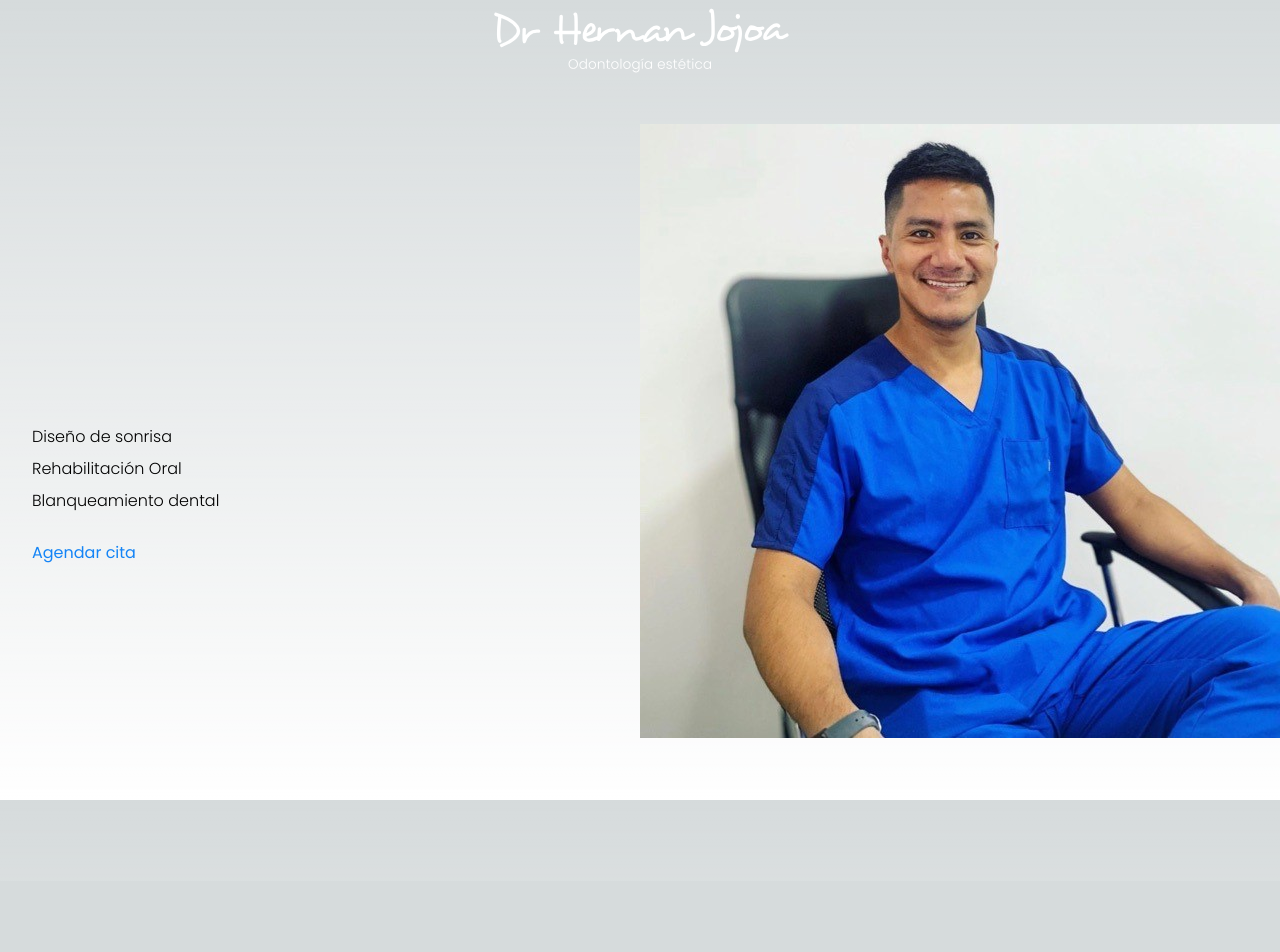
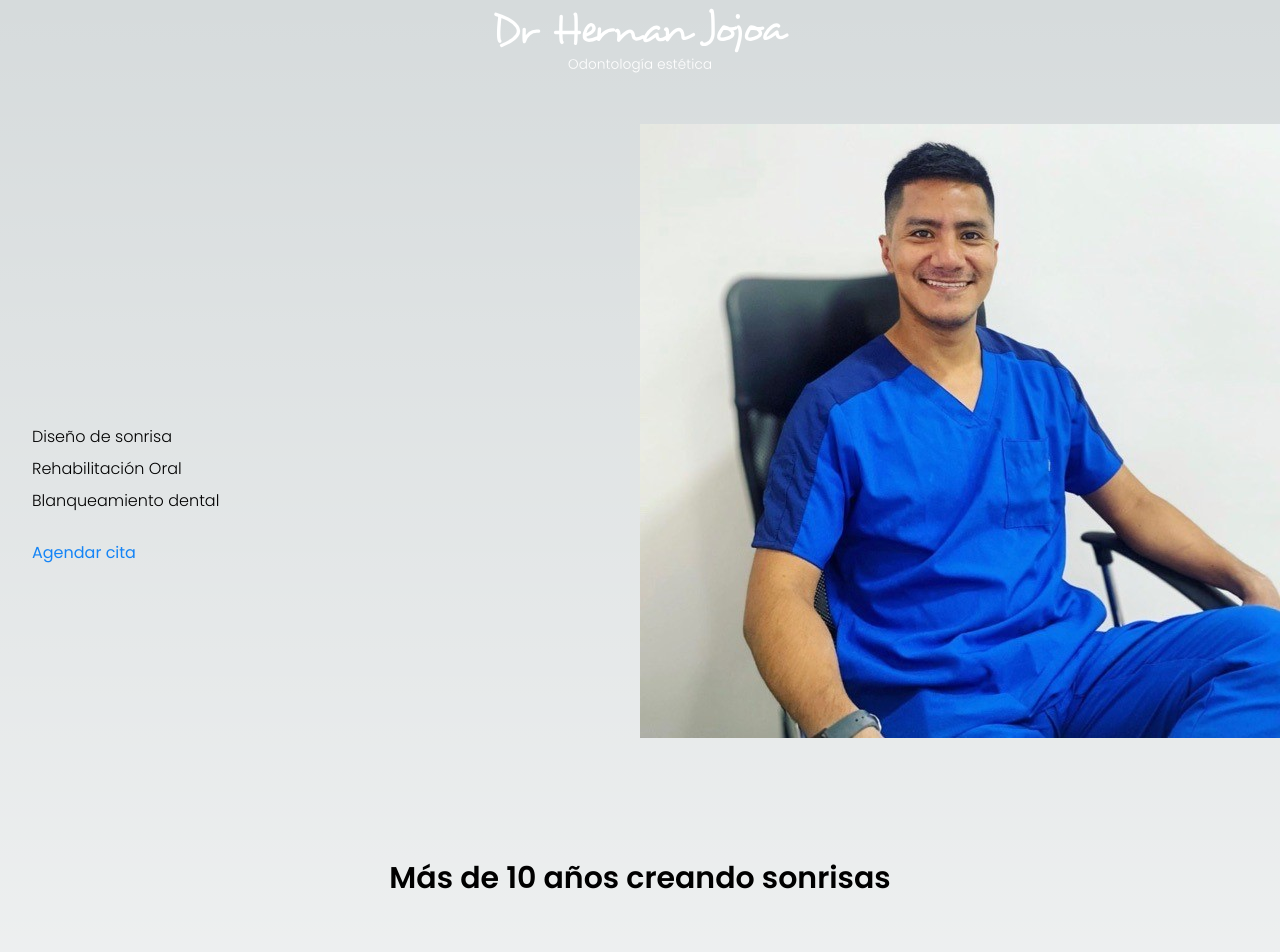
Before and after one commit to digpolo/dr-hernan, a Next.js app: page / in a window 1280 px wide. Shown: the top 952 px of the page. Before the commit the page ends 881 px from the top, so only its background shows below. Built offline with nearby package versions, Linux system fonts and the light colour scheme.

Commit message:
CU-85zu2x4au - slider

```diff
--- a/src/app/page.tsx
+++ b/src/app/page.tsx
@@ -1,12 +1,13 @@
 import Header from '@/components/header'
 import NavBar from '@/components/nav-bar'
+import Slider from '@/components/slider'
 import Image from 'next/image'
 
 export default function Home() {
   return (
   <div>
-
     <Header/>
+    <Slider/>
   </div>
   )
 }
--- /dev/null
+++ b/src/components/slider.tsx
@@ -0,0 +1,12 @@
+import React from 'react'
+
+const Slider = () => {
+  return (
+        <div className='flex flex-col items-center justify-between h-screen my-10'>
+        <h2 className='py-4 font-semibold text-[30px]'>Más de 10 años creando sonrisas</h2>
+        </div>
+
+  )
+}
+
+export default Slider
```
